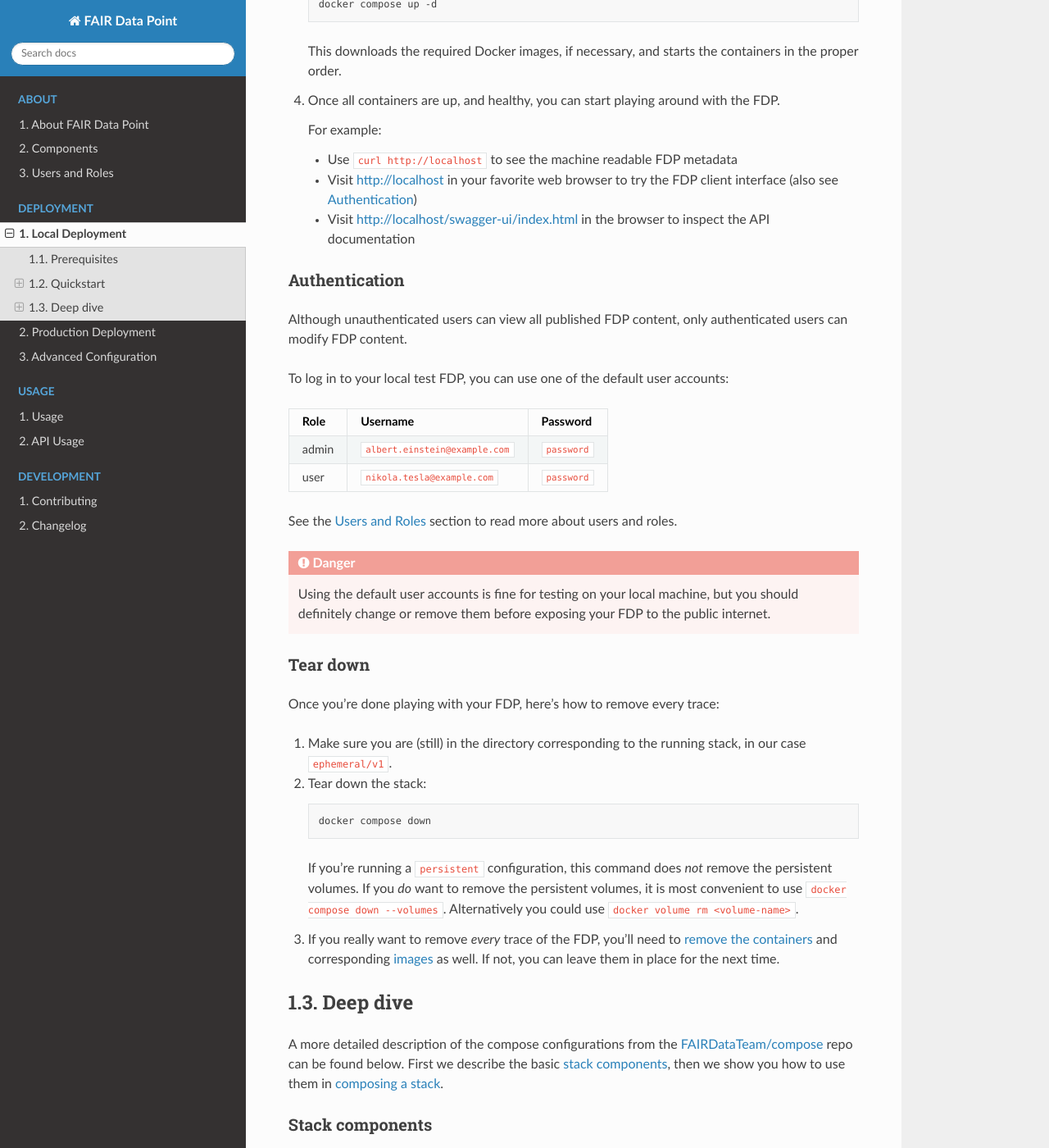
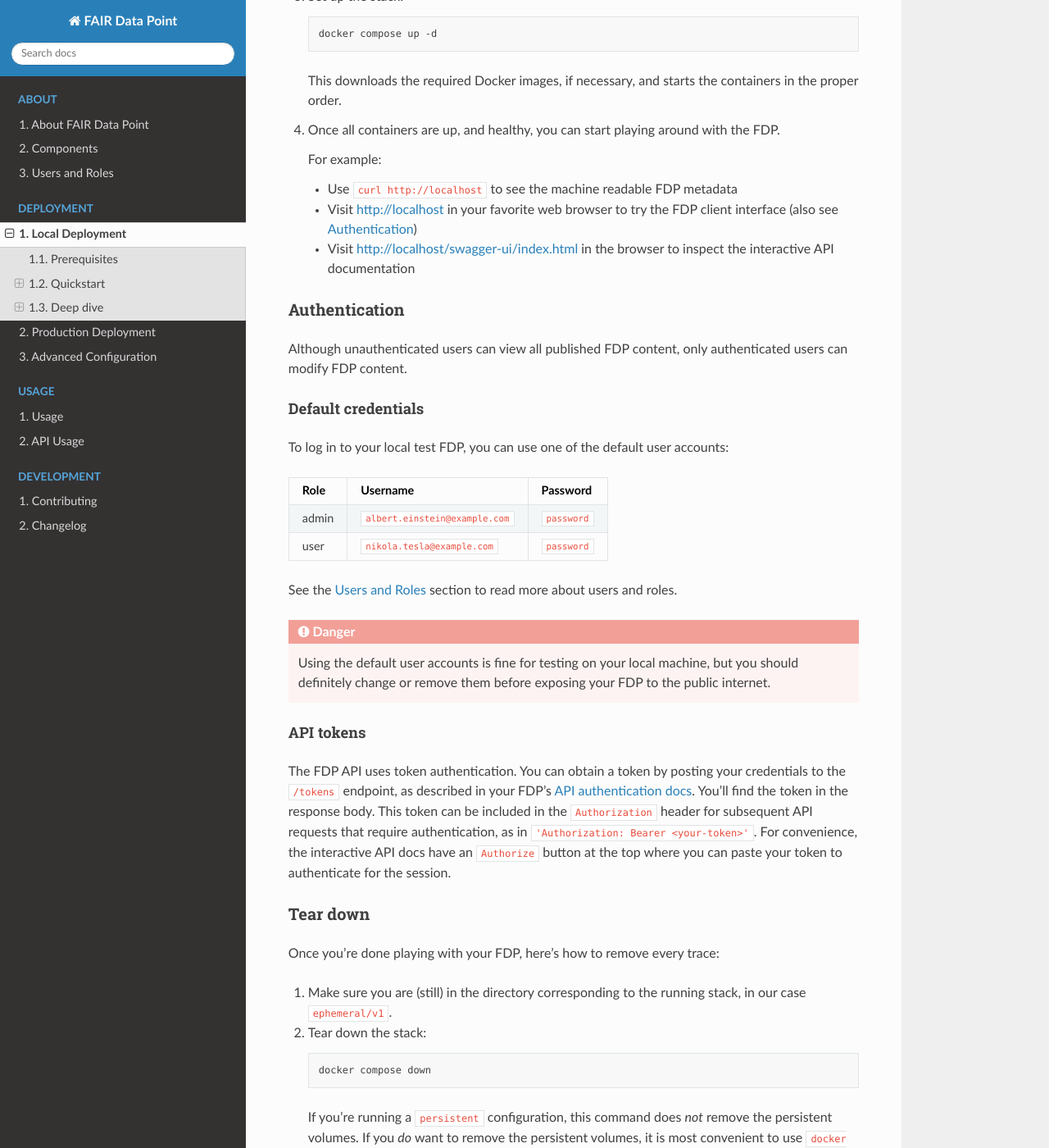
Before and after one commit to FAIRDataTeam/FAIRDataPoint-Docs, a Sphinx documentation site: the page built from docs/deployment/local-deployment.rst, in a window 1280 px wide and 1400 px high, scrolled down 1198 px. Shown: the whole window at 82% size. Built offline with Sphinx 7.4.7 and the Read the Docs theme 3.1.0, drawn with Linux system fonts in a browser that asks for light colours; some of the changed text lies outside the part shown.

Commit message:
add subsection about API authentication

```diff
--- a/docs/deployment/local-deployment.rst
+++ b/docs/deployment/local-deployment.rst
@@ -43,10 +43,11 @@ Here's how to get started quickly with a minimal FDP stack that has no data pers
 
    This directory contains a compose configuration that defines a minimal stack consisting of the ``mongo``, ``fdp``, and ``fdp-client`` containers.
    Here  ``ephemeral`` implies *"non-persistent data"* and ``v1`` refers to the latest major version of the ``fdp`` and ``fdp-client`` components.
+
    The ``fdp`` is configured to use an in-memory triple store, and ``mongo`` data is stored only in the container.
    There are no persistent `volumes`_ or `bind mounts`_, so all data is lost when the stack is torn down.
 
-   If you do need persistent data storage, you can try the ``persistent/v1`` configuration instead.
+   If you *do* need persistent data storage, you can try the ``persistent/v1`` configuration instead.
    That configuration includes a ``graphdb`` triple store and uses `volumes`_ for persistence of all data.
 
 3. Set up the stack:
@@ -63,12 +64,15 @@ Here's how to get started quickly with a minimal FDP stack that has no data pers
 
    - Use ``curl http://localhost`` to see the machine readable FDP metadata
    - Visit http://localhost in your favorite web browser to try the FDP client interface (also see `Authentication`_)
-   - Visit http://localhost/swagger-ui/index.html in the browser to inspect the API documentation
+   - Visit http://localhost/swagger-ui/index.html in the browser to inspect the interactive API documentation
 
 Authentication
 --------------
 
 Although unauthenticated users can view all published FDP content, only authenticated users can modify FDP content.
+
+Default credentials
+~~~~~~~~~~~~~~~~~~~
 
 To log in to your local test FDP, you can use one of the default user accounts:
 
@@ -83,6 +87,15 @@ See the :ref:`Users and Roles <users-and-roles>` section to read more about user
 
 .. danger::
    Using the default user accounts is fine for testing on your local machine, but you should definitely change or remove them before exposing your FDP to the public internet.
+
+API tokens
+~~~~~~~~~~
+
+The FDP API uses token authentication.
+You can obtain a token by posting your credentials to the ``/tokens`` endpoint, as described in your FDP's `API authentication docs`_.
+You'll find the token in the response body.
+This token can be included in the ``Authorization`` header for subsequent API requests that require authentication, as in ``'Authorization: Bearer <your-token>'``.
+For convenience, the interactive API docs have an ``Authorize`` button at the top where you can paste your token to authenticate for the session.
 
 Tear down
 ---------
@@ -176,6 +189,9 @@ In order to inspect the complete configuration resulting from the above, you can
 
    docker compose config
 
+..
+
+    It merges the Compose files set by ``-f`` flags, resolves variables in the Compose file, and expands short-notation into the canonical format.
 
 Persistent
 ~~~~~~~~~~
@@ -221,6 +237,7 @@ To do this we need to mount our custom `application.yml` file as follows:
             ...
 
 
+.. _API authentication docs: http://localhost/swagger-ui/index.html#/Authentication%20and%20Authorization/generateToken
 .. _bind mounts: https://docs.docker.com/engine/storage/bind-mounts/
 .. _compose-file include: https://docs.docker.com/reference/compose-file/include/
 .. _compose-file merge docs: https://docs.docker.com/compose/how-tos/multiple-compose-files/merge/
```
